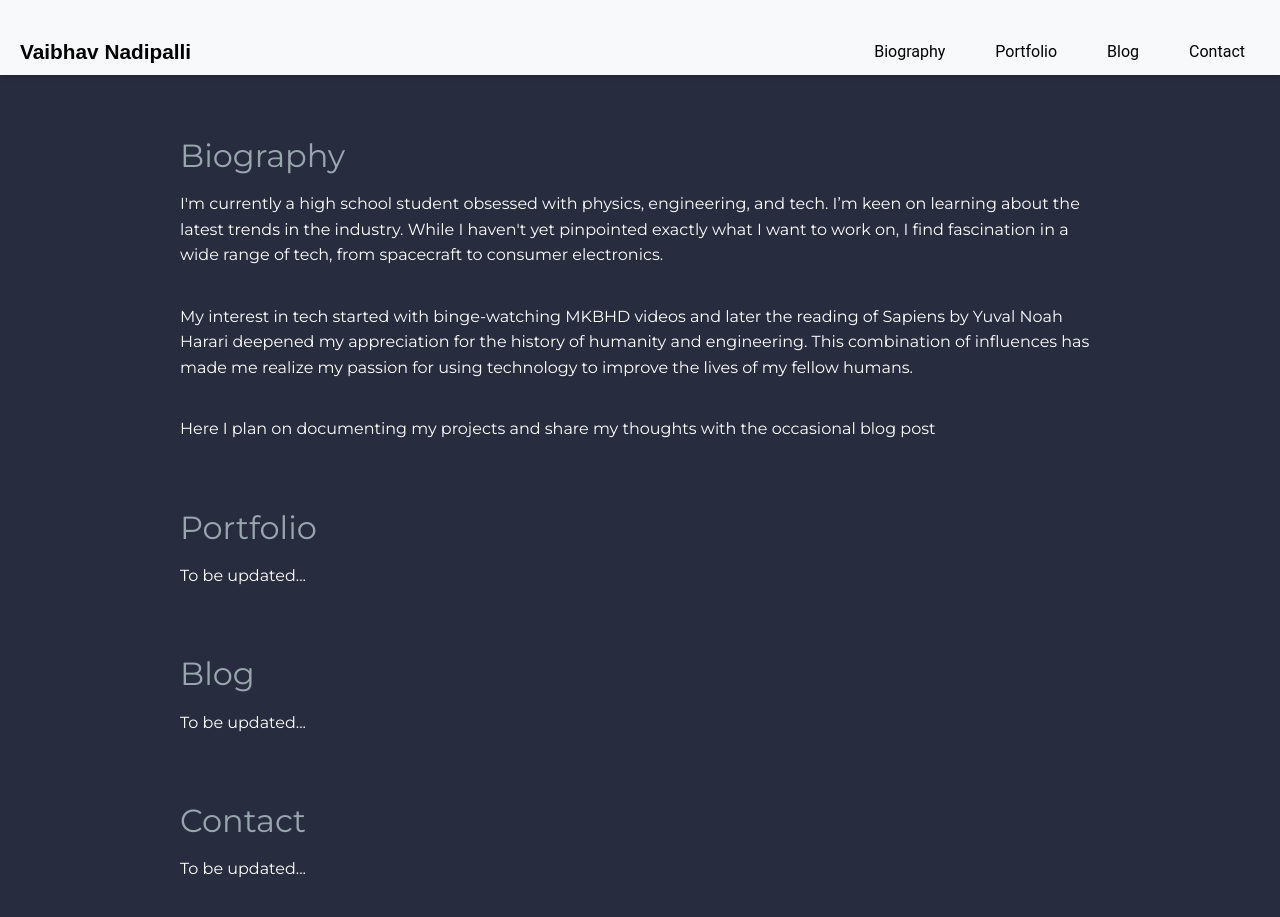
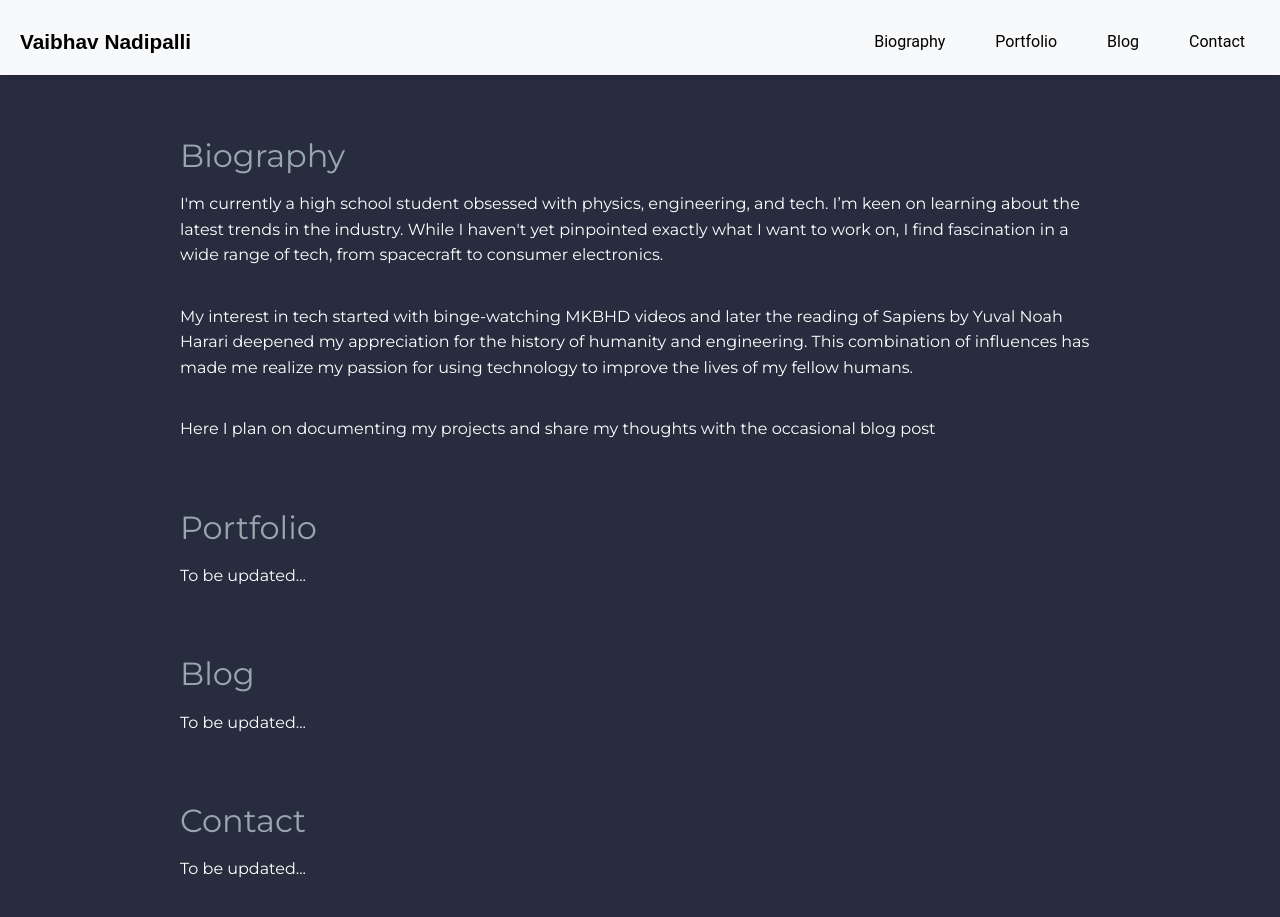
Before and after one commit to Vaibhav-Nadipalli/vaibhav-nadipalli.github.io, a Jekyll site: the page built from index.markdown, in a window 1280 px wide and 962 px high. Shown: the top 917 px of the window. Built offline with Jekyll 4.4.1, drawn with Linux system fonts in a browser that asks for light colours; some web fonts are replaced.

Commit message:
Update styles.css

```diff
--- a/assets/css/styles.css
+++ b/assets/css/styles.css
@@ -8,7 +8,7 @@
 /* Define @font-face to import the Skinz font */
 @font-face {
     font-family: 'Skinz';
-    src: url('Skinz-Regular.ttf') format('truetype');
+    src: url('path/to/Skinz-Regular.ttf') format('truetype');
     /* Adjust the path and filename as necessary */
 }
 
@@ -46,7 +46,7 @@
     font-family: 'Skinz', sans-serif; /* Apply Skinz font to nav title */
     font-size: 1.3em;
     color: #000;
-    margin: 20px 0;
+    margin: 10px 0;
 }
 
 .nav-title a {
```
